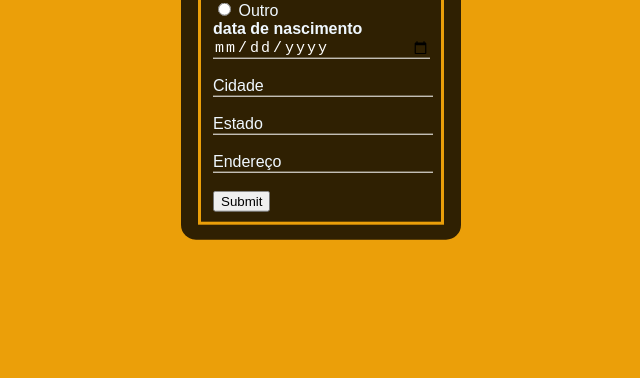
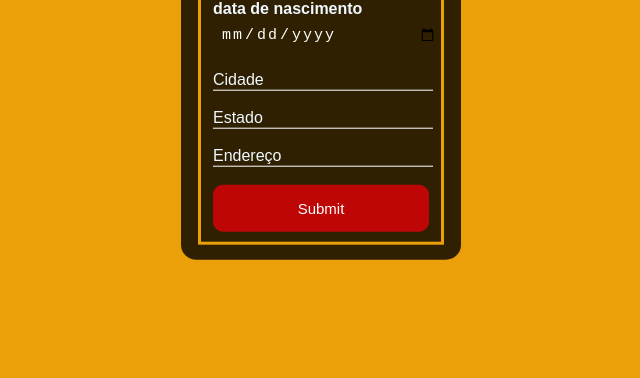
Before and after one commit to GhostOfSushi/los_pollos_hermanos, a plain HTML site: page Login.html in a window 1280 px wide. Shown: the part 422-800 px from the top of the page, without its empty margins (319-959 px from the left). Drawn offline with Linux system fonts and the light colour scheme.

Commit message:
Update Login.css

```diff
--- a/Login.css
+++ b/Login.css
@@ -65,3 +65,26 @@ legend{
     font-size: 12px;
     color: #EB9F09;
 }
+
+#data_nascimento{
+    border: none;
+    padding: 8px;
+    border-radius: 10px;
+    outline: none;
+    font-size: 15px;
+}
+
+#submit{
+    background-color: rgb(190, 6, 6);
+    width: 100%;
+    border: none;
+    padding: 15px;
+    color: white;
+    font-size: 15px;
+    cursor: pointer;
+    border-radius: 10px;
+}
+
+#submit:hover{
+    background-color: green;
+}
```
